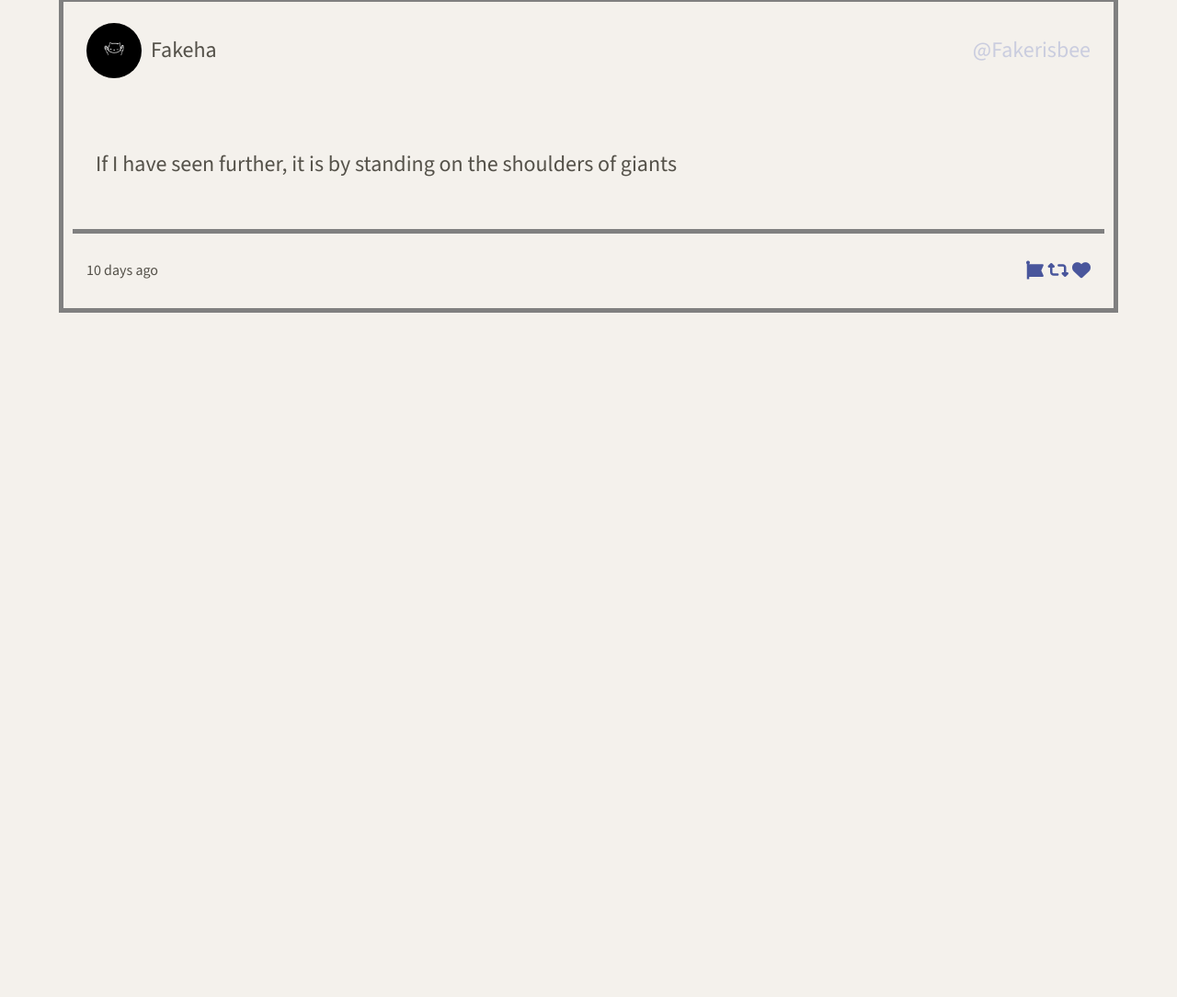
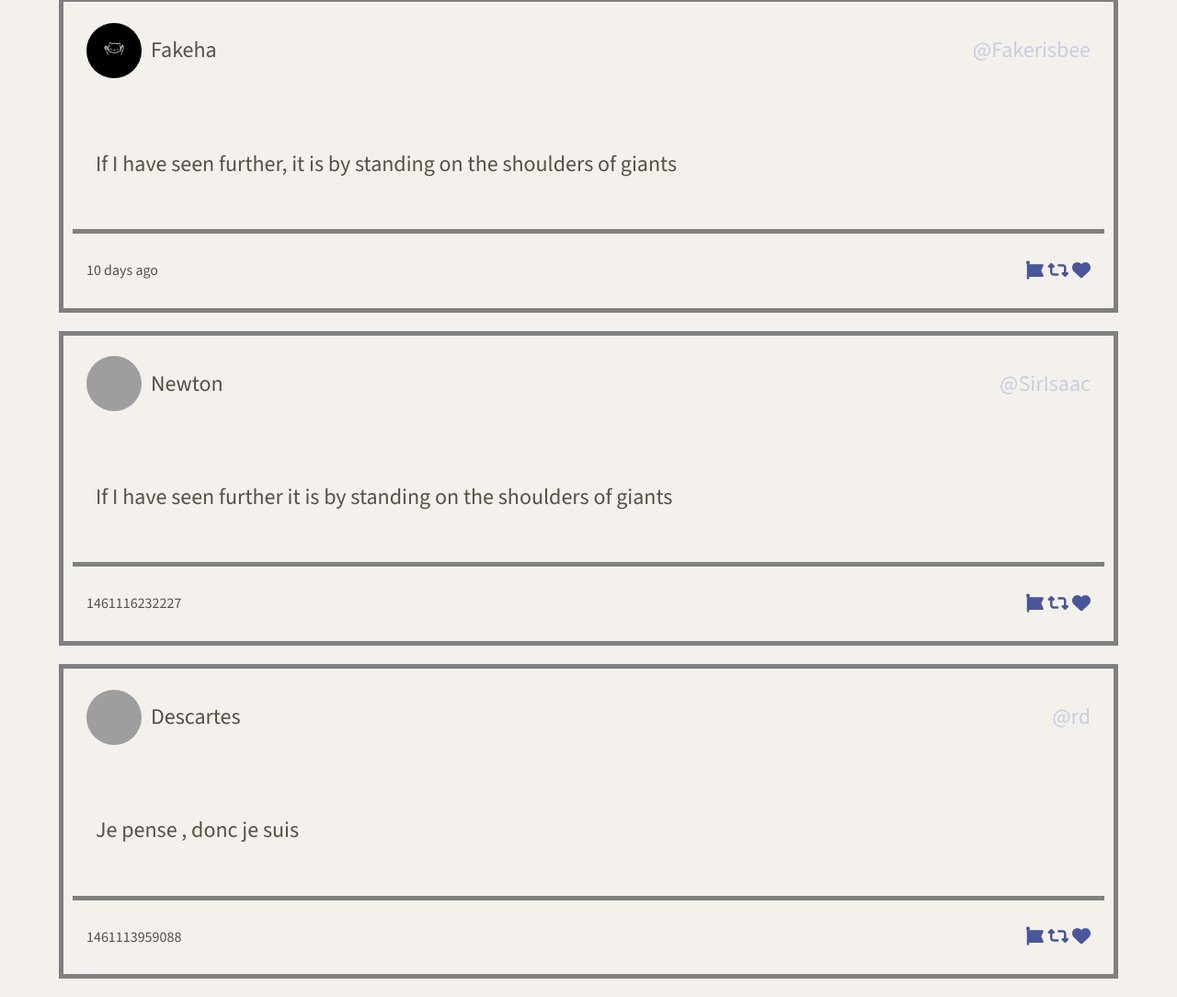
Before and after one commit to Fakeha-38/tweeter, a website: page public/index.html in a window 1280 px wide. Shown: the part 784-1868 px from the top of the page at 92% size. Before the commit the page ends 1144 px from the top, so only its background shows below. Drawn offline with nearby package versions, Linux system fonts and the light colour scheme; grey boxes are pictures that could not be loaded.

Commit message:
Added two new functions in client.js to append tweets dynamically in the old tweets container

```diff
--- a/public/index.html
+++ b/public/index.html
@@ -60,6 +60,7 @@
           </div>
         </form>
       </section>
+      <section id="dynamic-tweets">
         <article class="tweet-container">
           <header>
             <div class="user-dp">
@@ -84,6 +85,8 @@
             </div>
           </footer>
         </article>
+      </section>
+
     </main>
   </body>
 </html>
--- a/public/scripts/client.js
+++ b/public/scripts/client.js
@@ -3,3 +3,73 @@
  * jQuery is already loaded
  * Reminder: Use (and do all your DOM work in) jQuery's document ready function
  */
+$(document).ready(function() {
+
+const data = [
+  {
+    "user": {
+      "name": "Newton",
+      "avatars": "https://i.imgur.com/73hZDYK.png"
+      ,
+      "handle": "@SirIsaac"
+    },
+    "content": {
+      "text": "If I have seen further it is by standing on the shoulders of giants"
+    },
+    "created_at": 1461116232227
+  },
+  {
+    "user": {
+      "name": "Descartes",
+      "avatars": "https://i.imgur.com/nlhLi3I.png",
+      "handle": "@rd" },
+    "content": {
+      "text": "Je pense , donc je suis"
+    },
+    "created_at": 1461113959088
+  }
+];
+
+
+const renderTweets = function(tweets) {
+  // loops through tweets
+  for (let single of tweets) {
+    const $tweet = createTweetElement(single);
+    console.log($tweet); // to see what it looks like
+    $('#dynamic-tweets').append($tweet);
+  }
+  // calls createTweetElement for each tweet
+  // takes return value and appends it to the tweets container
+}
+
+const createTweetElement = function(tweetObj) {
+  const tweetHtml = `<article class="tweet-container">
+  <header>
+    <div class="user-dp">
+      <img src="${tweetObj.user.avatars}" alt="${tweetObj.user.name} Avatar">
+      <p>${tweetObj.user.name}</p>
+    </div>
+    <div class="user-handle">
+    <p>${tweetObj.user.handle}</p>
+    </div>
+  </header>
+  <div class="single-tweet">
+    <p>${tweetObj.content.text}</p>
+  </div>
+  <footer>
+    <div class="tweet-date">
+      <p>${tweetObj.created_at}</p>
+    </div>
+    <div class="tweet-icons">
+      <i class="fa-solid fa-font-awesome"></i>
+      <i class="fa-solid fa-retweet"></i>
+      <i class="fa-solid fa-heart"></i>
+    </div>
+  </footer>
+</article>`;
+return tweetHtml;
+}
+
+renderTweets(data);
+
+});
--- a/server/data-files/initial-tweets.json
+++ b/server/data-files/initial-tweets.json
@@ -8,7 +8,7 @@
     "content": {
       "text": "If I have seen further it is by standing on the shoulders of giants"
     },
-    "created_at": 1717015837804
+    "created_at": 1717017473431
   },
   {
     "user": {
@@ -19,6 +19,6 @@
     "content": {
       "text": "Je pense , donc je suis"
     },
-    "created_at": 1717102237804
+    "created_at": 1717103873431
   }
 ]
```
Lines whose indentation alone changed are shown as unchanged.
